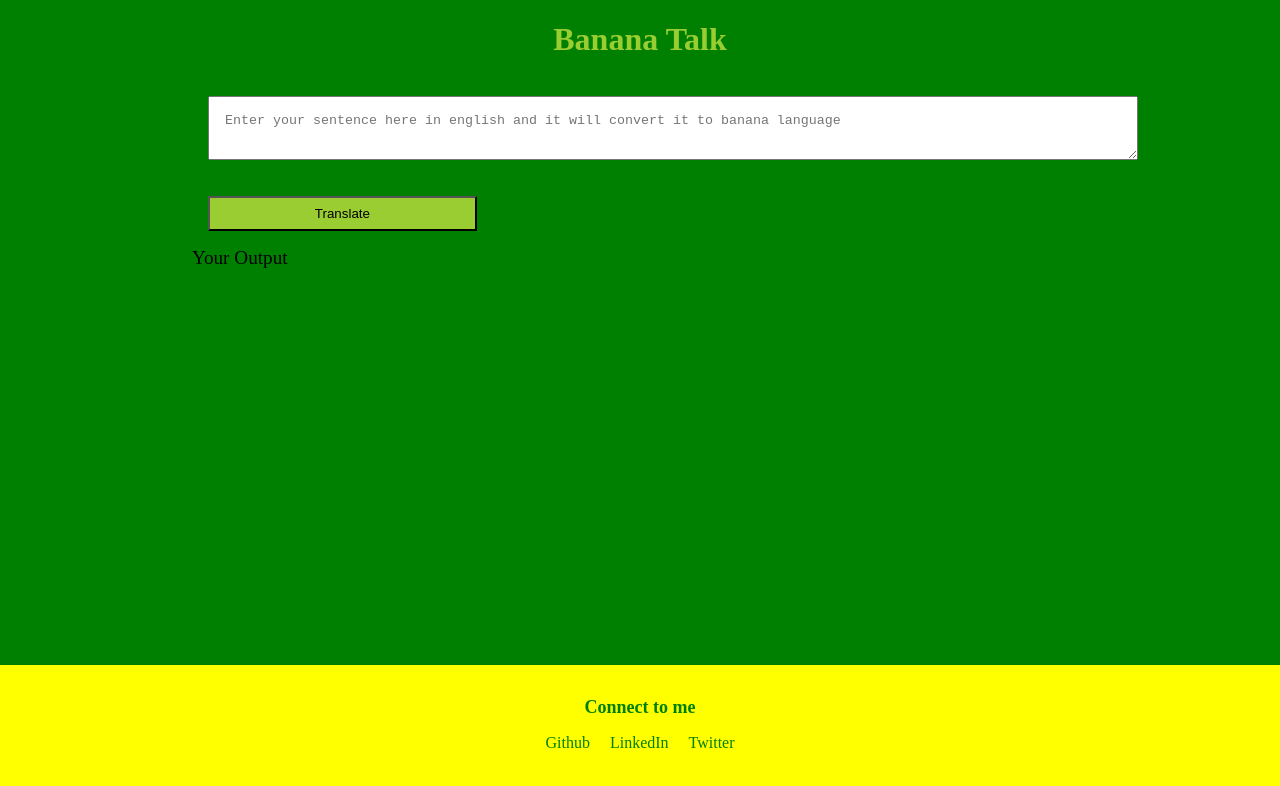
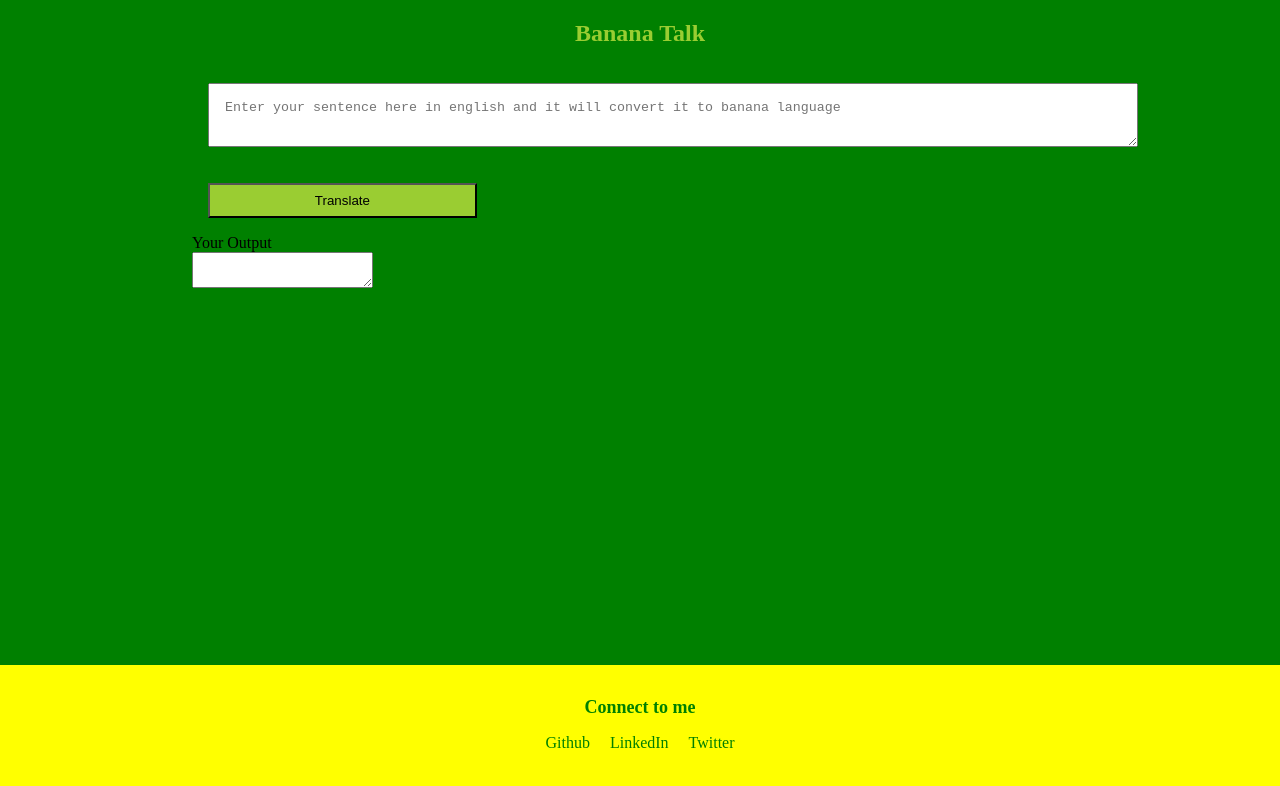
Before and after one commit to fazilsulthan/banana-talk, a plain HTML site: page index.html in a window 1280 px wide. Drawn offline with Linux system fonts and the light colour scheme.

Commit message:
Update class

```diff
--- a/index.html
+++ b/index.html
@@ -11,12 +11,15 @@
     <link href="style.css" rel="stylesheet">
 </head>
 <body>
-    <h1 class="heading">Banana Talk</h1>
-    <main>
-    <textarea id = "txt-input" placeholder = "Enter your sentence here in english and it will convert it to banana language"></textarea>
-    <button id="btn-translate">Translate</button>
-    <div style="font-size: larger;" class="output-heading">Your Output</div>
-    <div id = "output"></div>
+  <nav class="container">
+    <div ><h1 class="heading">Banana Talk</h1></div>
+  </nav>
+    <main class="main-container">
+      <div><textarea id = "txt-input" placeholder = "Enter your sentence here in english and it will convert it to banana language" class="textbox"></textarea></div>
+    <div class="translate-button"> <button id="btn-translate">Translate</button></div>
+    <div class="output-heading">Your Output</div>
+    <div>
+    <textarea id = "output" class="textbox"></textarea></div>
     </main>
     <footer class="footer">
         <div class="footer-header">Connect to me</div>
```
